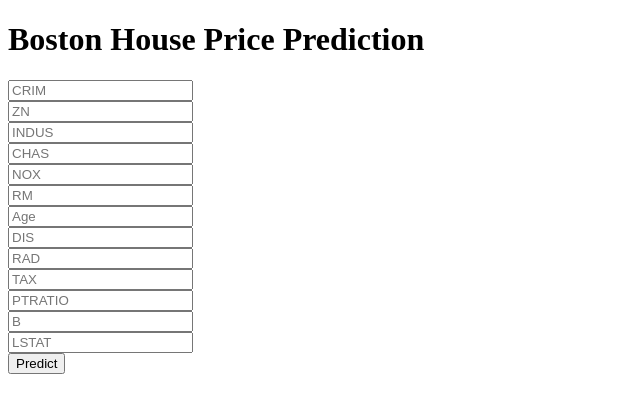
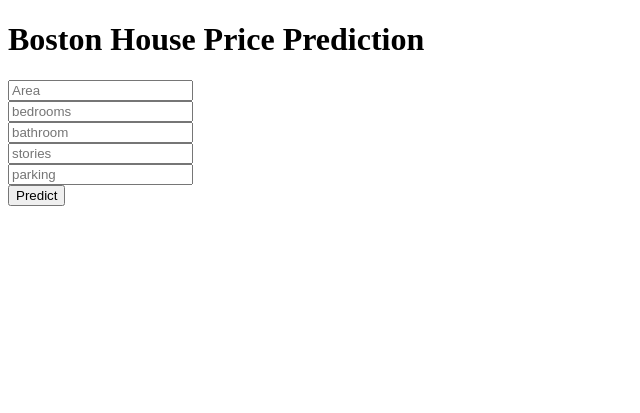
Before and after one commit to Mochoye/HousePrice_pred-Docker, a Flask app: page / in a window 1280 px wide. Shown: the top 413 px of the page, without its empty margins (0-640 px from the left). Run offline with Flask 3, Linux system fonts and the light colour scheme; parts of the project's set-up code (start-up, migrations or seed data) failed here and were passed over.

Commit message:
The web app is ready

```diff
--- a/templates/home.html
+++ b/templates/home.html
@@ -18,19 +18,12 @@
 
      <!-- Main Input For Receiving Query to our ML -->
     <form action="{{ url_for('predict')}}"method="post">
-      <input type="text" name="CRIM" placeholder="CRIM" required="required" /><br>
-    	<input type="text" name="ZN" placeholder="ZN" required="required" /><br>
-        <input type="text" name="INDUS" placeholder="INDUS" required="required" /><br>
-        <input type="text" name="CHAS" placeholder="CHAS" required="required" /><br>
-        <input type="text" name="NOX" placeholder="NOX" required="required" /><br>
-        <input type="text" name="RM" placeholder="RM" required="required" /><br>
-        <input type="text" name="Age" placeholder="Age" required="required" /><br>
-        <input type="text" name="DIS" placeholder="DIS" required="required" /><br>
-        <input type="text" name="RAD" placeholder="RAD" required="required" /><br>
-        <input type="text" name="TAX" placeholder="TAX" required="required" /><br>
-        <input type="text" name="PTRATIO" placeholder="PTRATIO" required="required" /><br>
-        <input type="text" name="B" placeholder="B" required="required" /><br>
-        <input type="text" name="LSTAT" placeholder="LSTAT" required="required" /><br>
+      <input type="text" name="Area" placeholder="Area" required="required" /><br>
+    	<input type="text" name="bedrooms" placeholder="bedrooms" required="required" /><br>
+        <input type="text" name="bathroom" placeholder="bathroom" required="required" /><br>
+        <input type="text" name="stories" placeholder="stories" required="required" /><br>
+        <input type="text" name="parking" placeholder="parking" required="required" /><br>
+
 
 
 
```
Also changed, not shown: app.py (line endings or trailing spaces).
